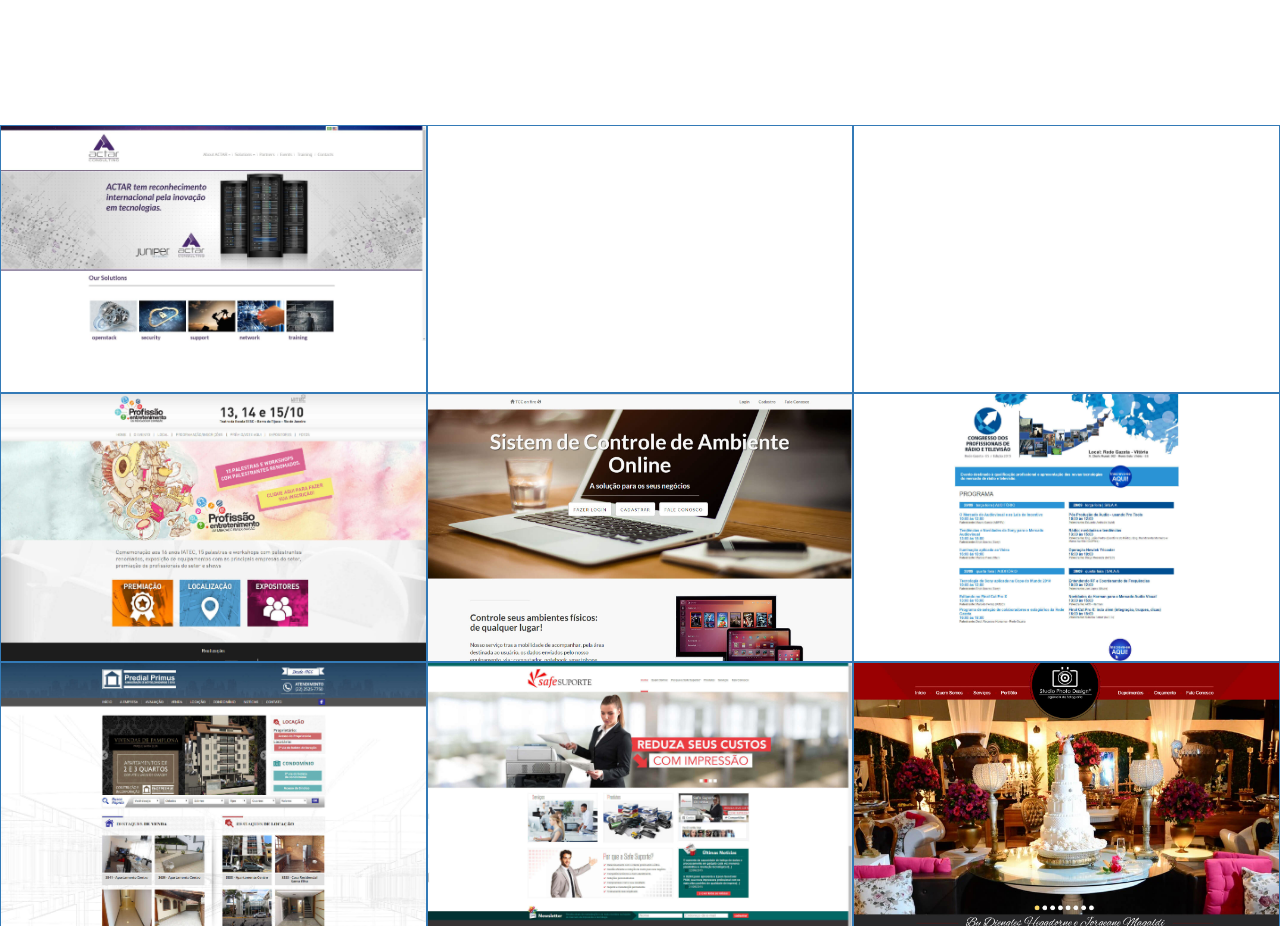
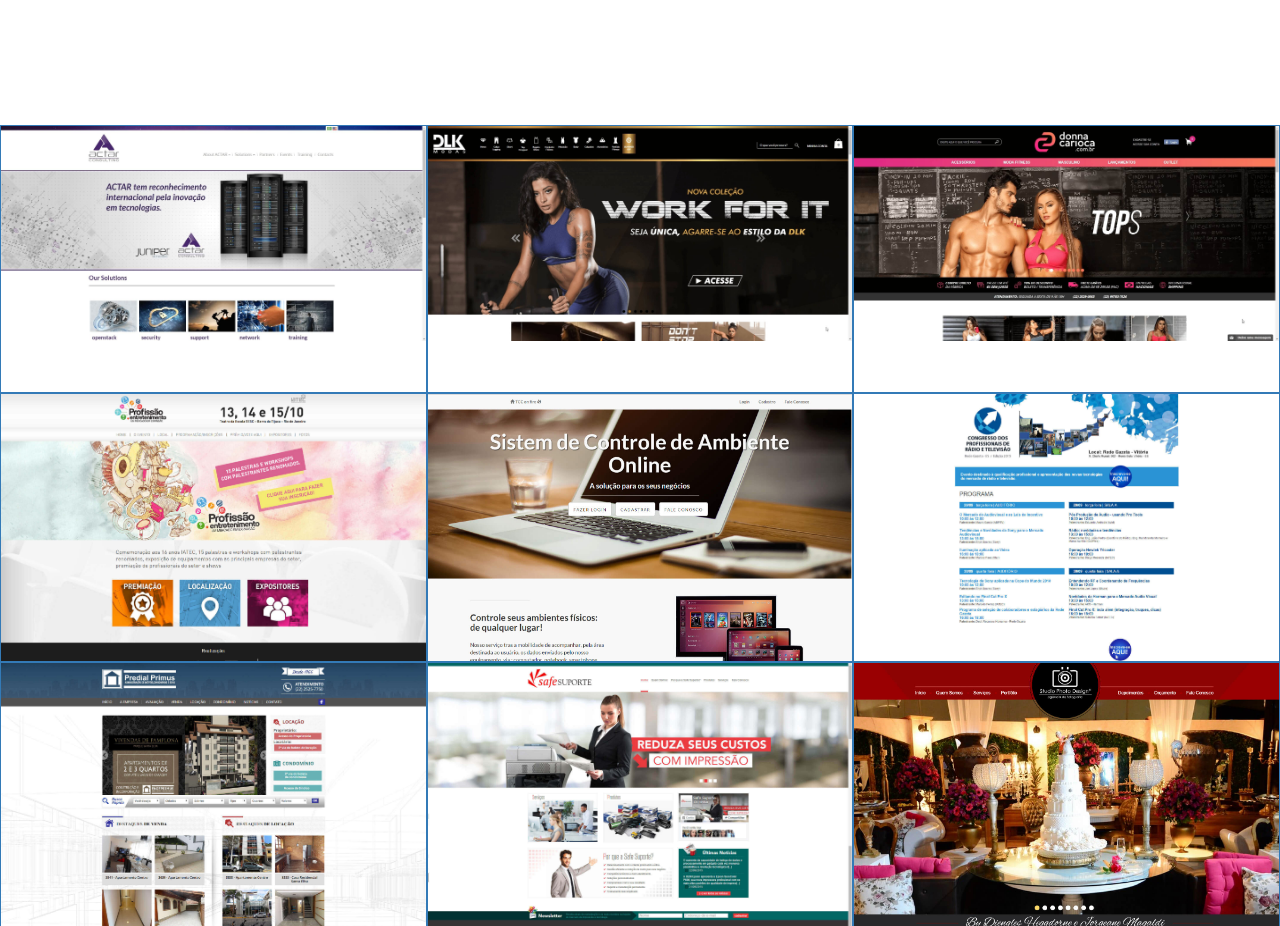
Before and after one commit to wenderpmachado/wenderpmachado.github.io, a website with bundled scripts: page index.html in a window 1280 px wide. Shown: the part 2184-3110 px from the top of the page. Built offline with nearby package versions, Linux system fonts and the light colour scheme; files whose address does not match are found by name.

Commit message:
update html

```diff
--- a/index.html
+++ b/index.html
@@ -217,7 +217,7 @@
           </div>
           <div class="col-lg-4 col-sm-6">
             <a class="portfolio-box">
-              <img class="img-fluid" src="img/dlk-modas.png" alt="">
+              <img class="img-fluid" src="img/dlk-modas.jpg" alt="">
               <div class="portfolio-box-caption">
                 <div class="portfolio-box-caption-content">
                   <div class="project-category text-faded">
@@ -237,7 +237,7 @@
           </div>
           <div class="col-lg-4 col-sm-6">
             <a class="portfolio-box">
-              <img class="img-fluid" src="img/donna-carioca.png" alt="">
+              <img class="img-fluid" src="img/donna-carioca.jpg" alt="">
               <div class="portfolio-box-caption">
                 <div class="portfolio-box-caption-content">
                   <div class="project-category text-faded">
```
